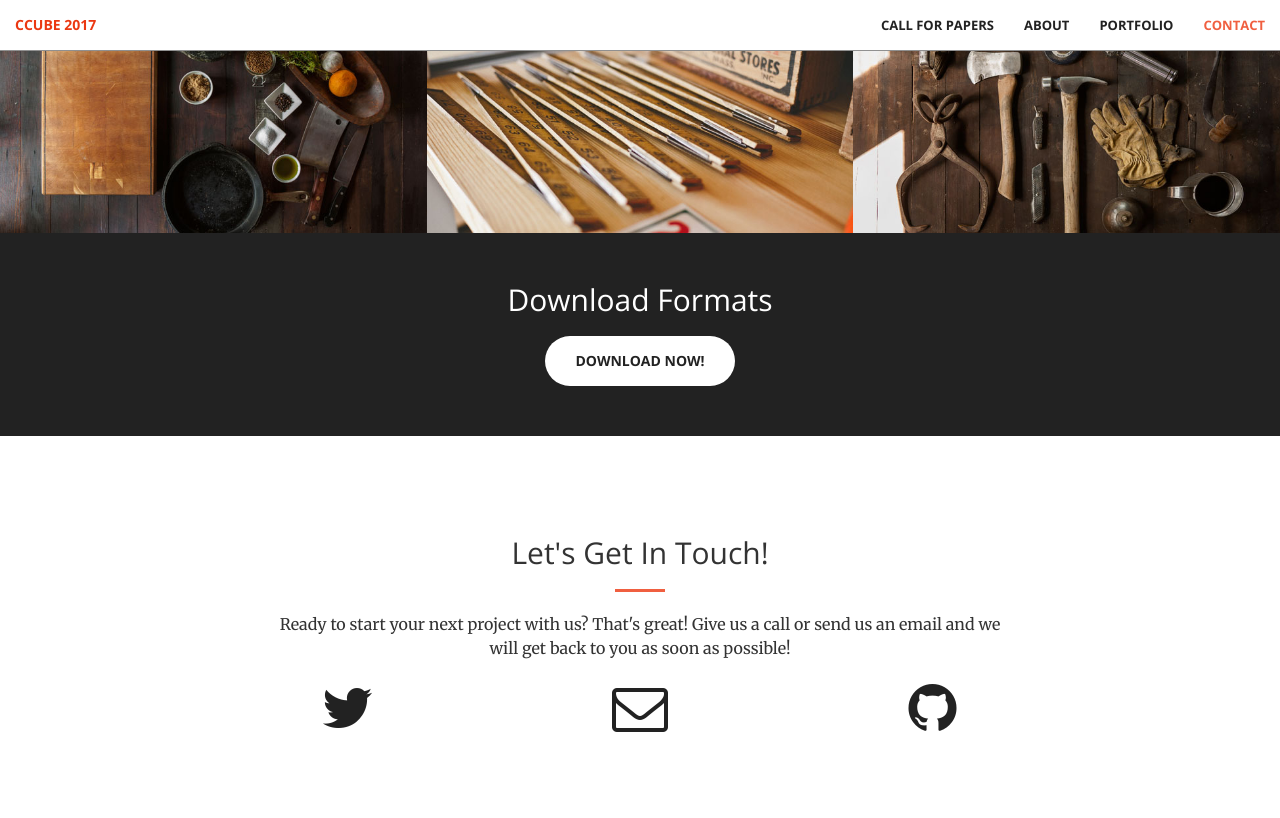
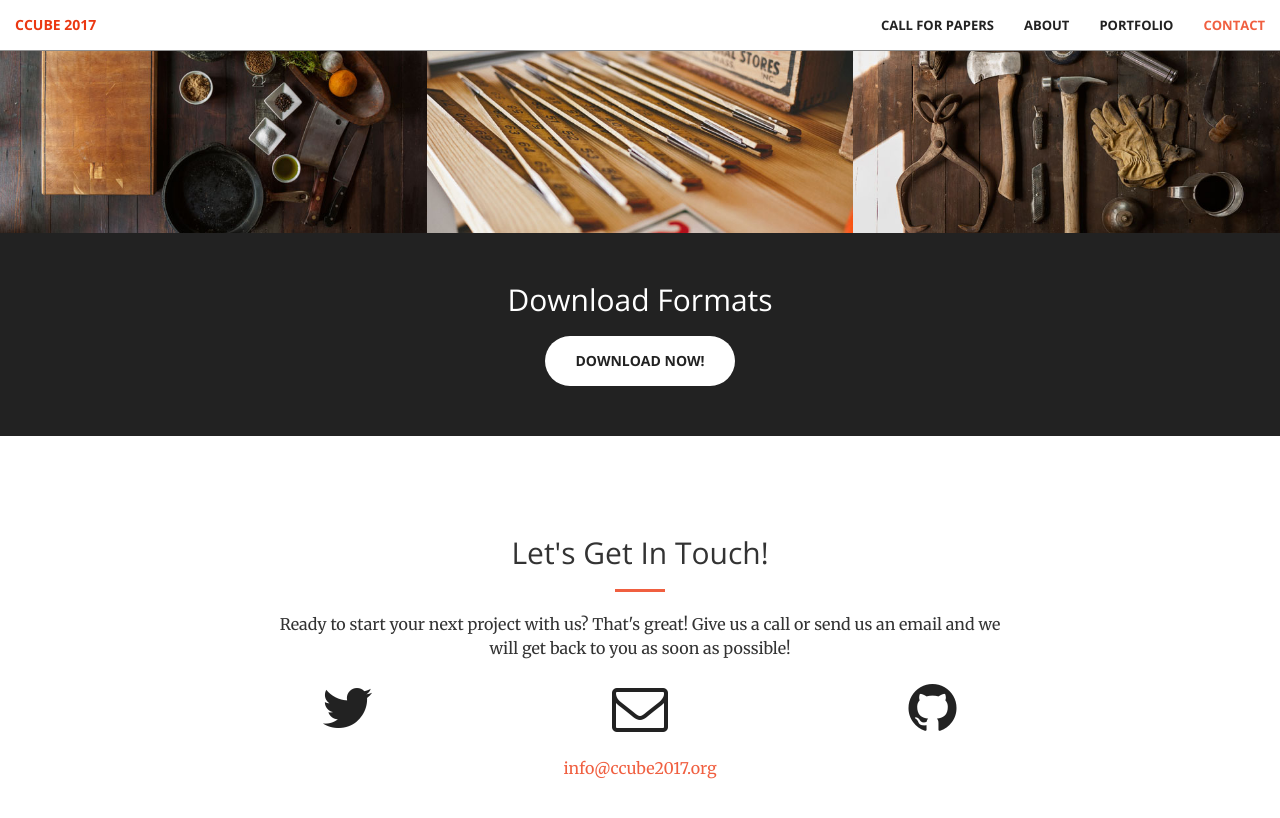
Before and after one commit to YoguBellad/ccube2017, a Jekyll site: the page built from index.html, in a window 1280 px wide and 900 px high, scrolled down 1953 px. Shown: the top 818 px of the window. Built offline with Jekyll 4.4.1, drawn with Linux system fonts in a browser that asks for light colours.

Commit message:
email update

```diff
--- a/_includes/contact.html
+++ b/_includes/contact.html
@@ -16,6 +16,7 @@
             <a href="mailto:{{ site.email }}">
             <i class="fa fa-envelope-o fa-3x wow bounceIn" data-wow-delay=".1s"></i>
                 <p>{{ site.email }}</p>
+                <p>info@ccube2017.org</p>
             </a>
         </div>
         <div class="col-lg-2 col-lg-offset-1 text-center">
```
